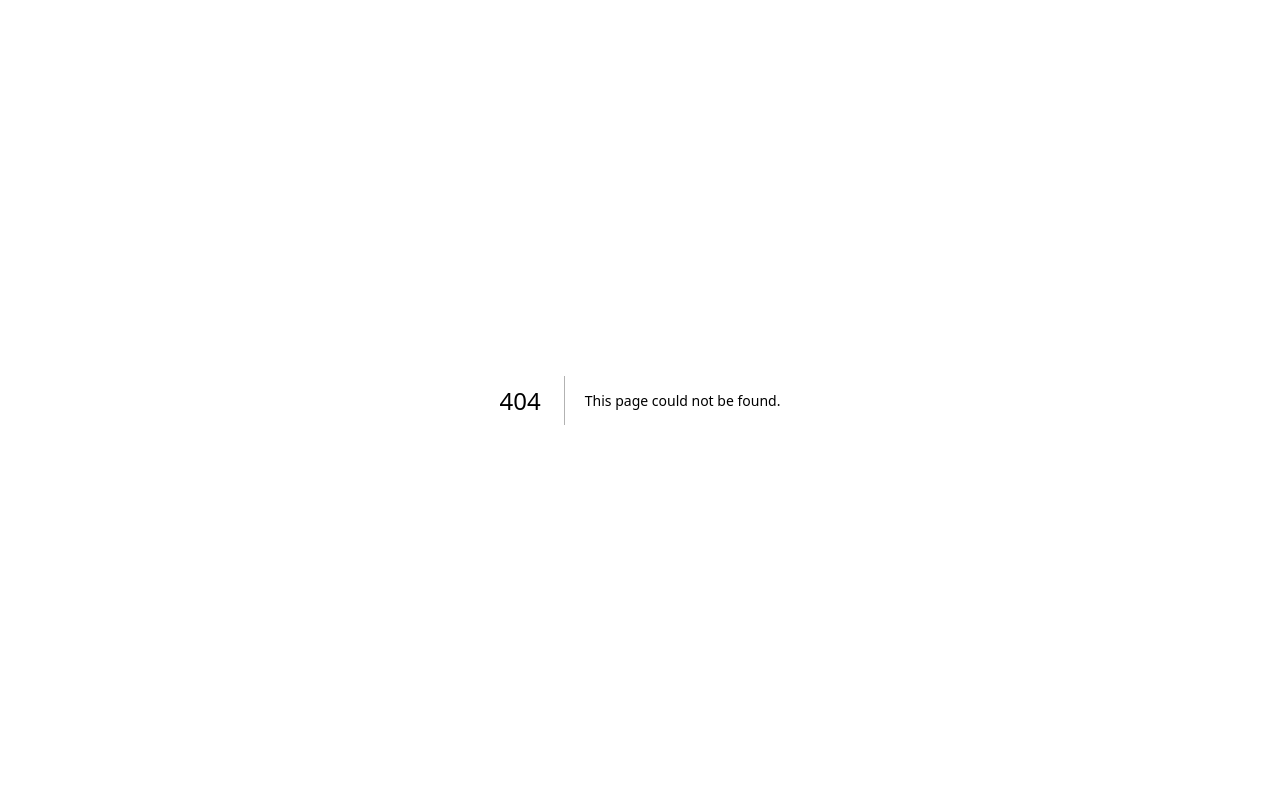
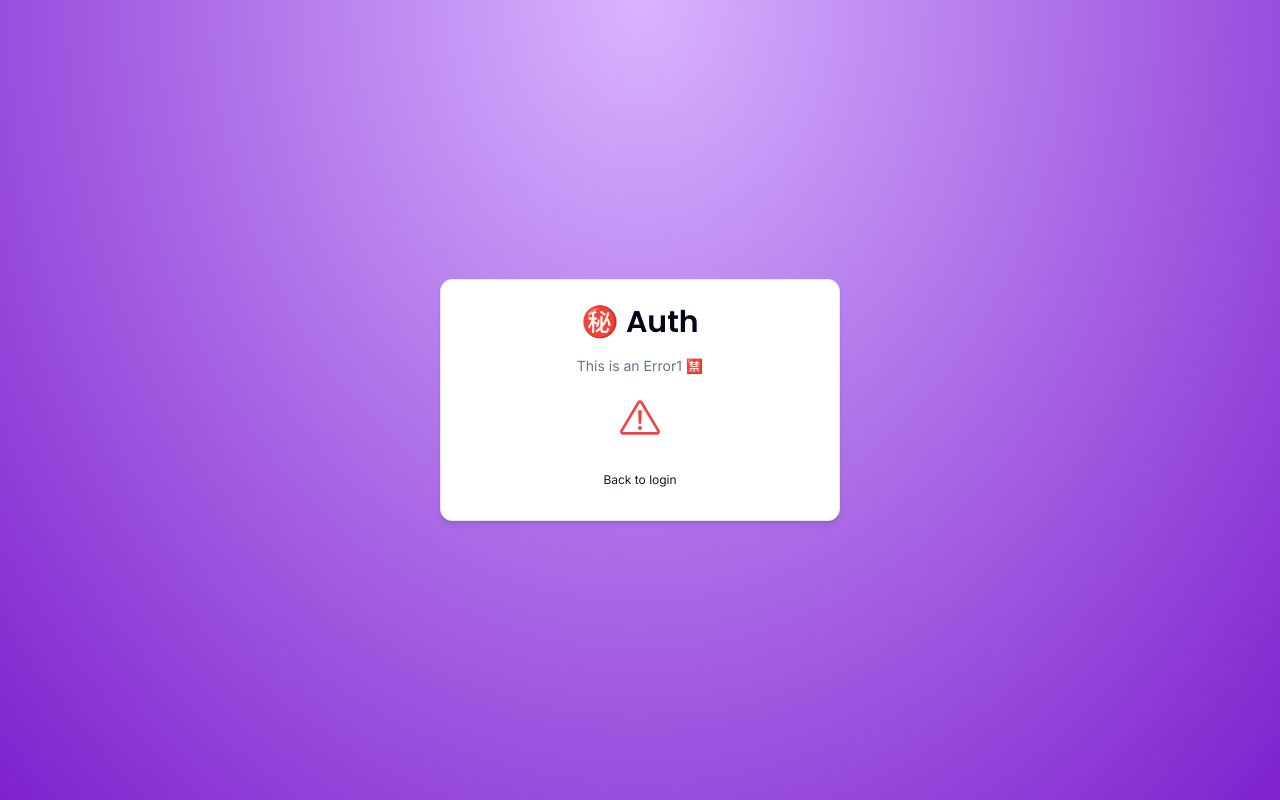
Before and after one commit to Luca-0104/AuthCenter, a Next.js app: page /auth/error in a window 1280 px wide. Before the commit this address had no page. Built offline with nearby package versions, Linux system fonts and the light colour scheme.

Commit message:
created error page for the OAuth

```diff
--- /dev/null
+++ b/app/auth/error/page.tsx
@@ -0,0 +1,17 @@
+"use client";
+
+import ErrorCard from "@/components/auth/error-card"
+import { useSearchParams } from "next/navigation"
+
+const AuthError = () => {
+  // get the type of error from the url
+  const searchParams = useSearchParams();
+  const urlError = searchParams.get("error") === "OAuthAccountNotLinked" ? "Email already used with another provider!" : "This is an Error1";
+
+
+  return (
+    <ErrorCard errorMessage={urlError} />
+  )
+}
+
+export default AuthError
--- a/auth.ts
+++ b/auth.ts
@@ -5,6 +5,10 @@ import { db } from "./lib/db"
 
 
 export const { auth, handlers, signIn, signOut } = NextAuth({
+  // customize the route for auth errors
+  pages: {
+    signIn: "/auth/error", // this is fucking absurd! this is the route wil be redirected to after getting errors, even though the name of it is signIn
+  },
   events: {
     // update the emailVerified for OAuth register
     // because google or github already verified their emails
--- /dev/null
+++ b/components/auth/error-card.tsx
@@ -0,0 +1,22 @@
+import React from 'react'
+import { CardWrapper } from './card-wrapper'
+import { ExclamationTriangleIcon } from '@radix-ui/react-icons'
+
+interface Props {
+  errorMessage: string,
+}
+
+const ErrorCard = ({errorMessage}: Props) => {
+  return (
+    <CardWrapper
+      headerLabel={`${errorMessage} 🈲`}
+      backButtonLabel="Back to login"
+      backButtonHref="/auth/login">
+        <div className='flex items-center justify-center w-full'>
+          <ExclamationTriangleIcon className='text-destructive size-10' />
+        </div>
+    </CardWrapper>
+  )
+}
+
+export default ErrorCard
--- a/routes.ts
+++ b/routes.ts
@@ -20,6 +20,7 @@ export const publicRoutes = [
 export const authRoutes = [
   "/auth/login",
   "/auth/register",
+  "/auth/error",
 ];
 
 /**
```
